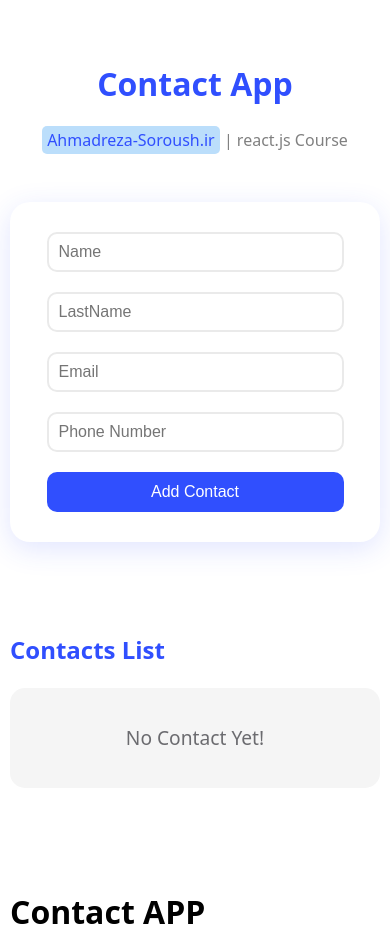
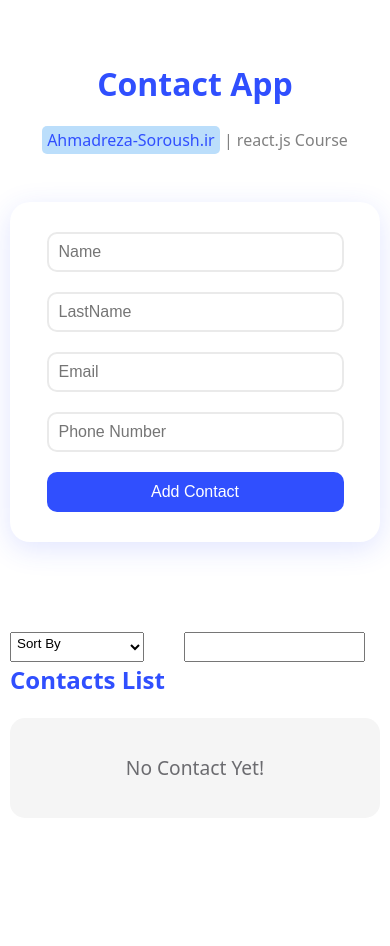
Before and after one commit to peter-soroush/ContactApp, a React (Vite) app: page / in a window 390 px wide. Built offline with nearby package versions, Linux system fonts and the light colour scheme.

Commit message:
Sort has been Added but Search Doesn't Work and Should be fixed

```diff
--- a/src/App.jsx
+++ b/src/App.jsx
@@ -6,7 +6,6 @@ function App() {
     <>
       <Header />
       <Contacts />
-      <h1>Contact APP</h1>
     </>
   );
 }
--- a/src/components/Contacts.jsx
+++ b/src/components/Contacts.jsx
@@ -11,6 +11,7 @@ function Contacts() {
   const [currentId, setID] = useState("");
   const [editContactBtn, setEdit] = useState(false);
   const [alert, setAlert] = useState("");
+
   const [success, setSuccess] = useState("");
   const [contacts, setContacts] = useState([]);
   const [contact, setContact] = useState({
@@ -20,9 +21,24 @@ function Contacts() {
     email: "",
     phone: "",
   });
+  const [ContactsBeforeSearch, setContactsBeforeSearch] = useState(...contacts);
 
   const deleteHandeler = (id) => {
     const newContacts = contacts.filter((contact) => contact.id !== id);
+    setContacts(newContacts);
+    setContactsBeforeSearch(contacts);
+  };
+
+  const selectSortBy = (event) => {
+    const key = event.target.value;
+
+    const newContacts = [...contacts].sort((a, b) => {
+      const A = (a?.[key] ?? "").toString().toLowerCase();
+      const B = (b?.[key] ?? "").toString().toLowerCase();
+
+      return A.localeCompare(B, "en", { numeric: true, sensitivity: "base" });
+    });
+
     setContacts(newContacts);
   };
 
@@ -30,6 +46,25 @@ function Contacts() {
     setEdit(true);
     setContact({ name: name, lastName: lastName, email: email, phone: phone });
     setID(id);
+  };
+
+  const Searchhandeler = (event) => {
+    const searchText = event.target.value;
+    console.log({ searchText });
+
+    if (searchText !== "") {
+      const newContacts = contacts.filter(
+        (contact) =>
+          contact.name == searchText ||
+          contact.lastName == searchText ||
+          contact.email == searchText ||
+          contact.phone == searchText
+      );
+      setContacts(newContacts);
+      console.log(newContacts);
+    } else {
+      setContacts(ContactsBeforeSearch);
+    }
   };
 
   const editActionHandeler = () => {
@@ -55,6 +90,7 @@ function Contacts() {
     const newContact = { ...contact, id: v7() };
     setContacts((contacts) => [...contacts, newContact]);
     setContact({ name: "", lastName: "", email: "", phone: "" });
+    setContactsBeforeSearch(contacts);
 
     setSuccess(
       editContactBtn
@@ -64,7 +100,7 @@ function Contacts() {
 
     setTimeout(() => {
       setSuccess("");
-    }, 4000);
+    }, 2500);
   };
   const changeHandeler = (event) => {
     const name = event.target.name;
@@ -95,8 +131,29 @@ function Contacts() {
       ) : (
         ""
       )}
+
       <div className={Styles.success}>{success && <p>{success}</p>}</div>
 
+      <div className={Styles.userOptions}>
+        <select
+          name="SortBy"
+          id=""
+          onChange={selectSortBy}
+          className={Styles.sortOption}
+          placeholder="Sort By"
+        >
+          <option value="">Sort By</option>
+          <option value="name">Name</option>
+          <option value="lastName">Last name</option>
+          <option value="email">Email</option>
+          <option value="phone">Phone Number</option>
+        </select>
+        <input
+          type="text"
+          className={Styles.searchBox}
+          onChange={Searchhandeler}
+        />
+      </div>
       <Contactslist
         contacts={contacts}
         deleteHandeler={deleteHandeler}
--- a/src/components/Contacts.module.css
+++ b/src/components/Contacts.module.css
@@ -1,7 +1,7 @@
 .container {
   display: flex;
   flex-direction: column;
-  align-items: center;
+  /* align-items: center; */
 }
 
 .form {
@@ -80,6 +80,27 @@
   font-size: 1rem;
 }
 
+.userOptions {
+  display: flex;
+  margin-right: 40px;
+  height: 30px;
+}
+.sortOption {
+  display: flex;
+  padding: 2px;
+  padding-right: 20px;
+  margin-bottom: 10px;
+  text-align: left;
+  align-items: start;
+  width: 200px;
+  height: 30px;
+}
+
+.searchBox {
+  align-items: center;
+  margin-left: 40px;
+  width: 800px;
+}
 @media (max-width: 500px) {
   .form input {
     width: 90%;
@@ -87,4 +108,10 @@
   .form button {
     width: 90%;
   }
+
+  .searchBox {
+    align-items: center;
+    margin-left: 40px;
+    width: 200px;
+  }
 }
```
